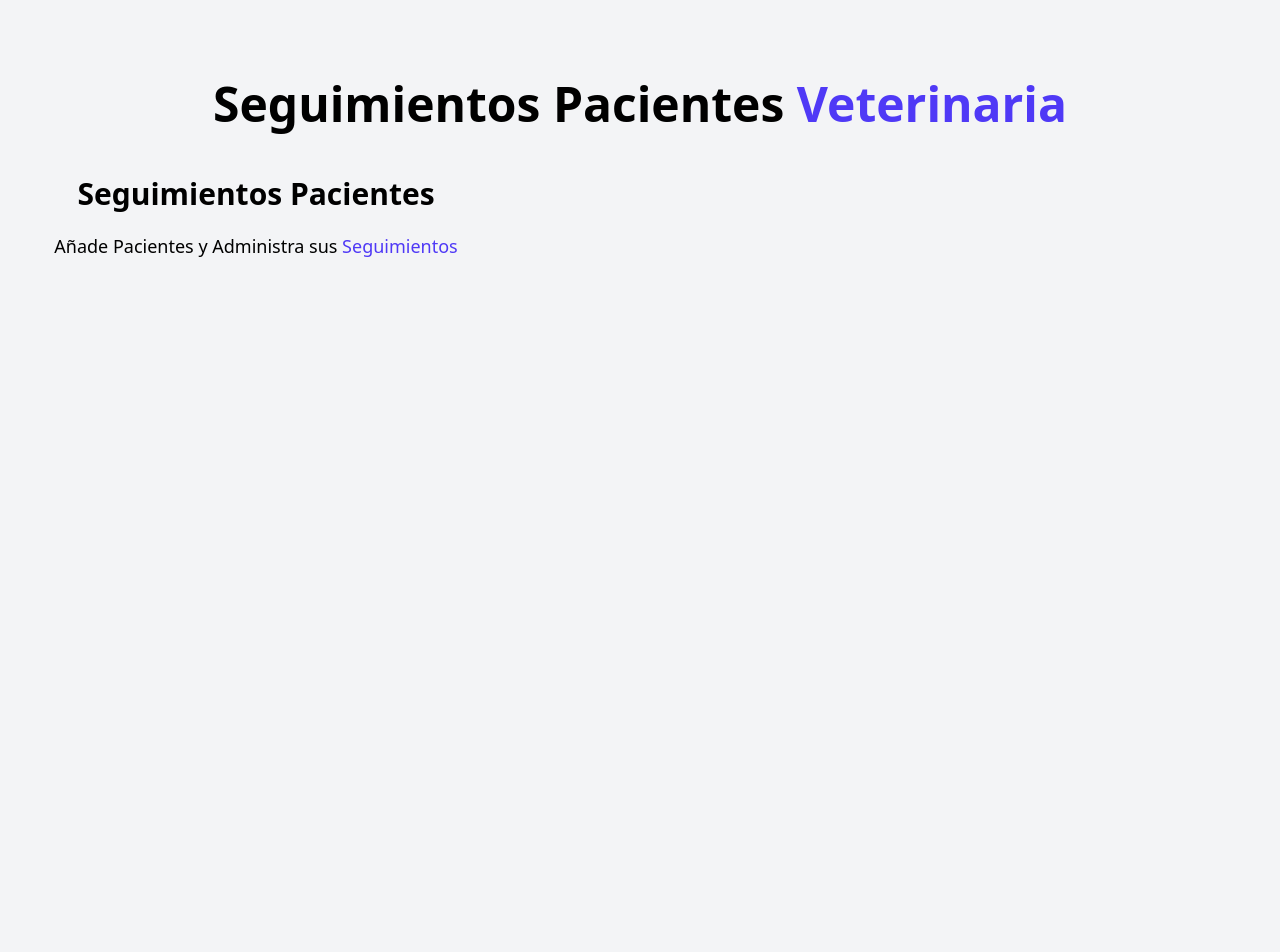
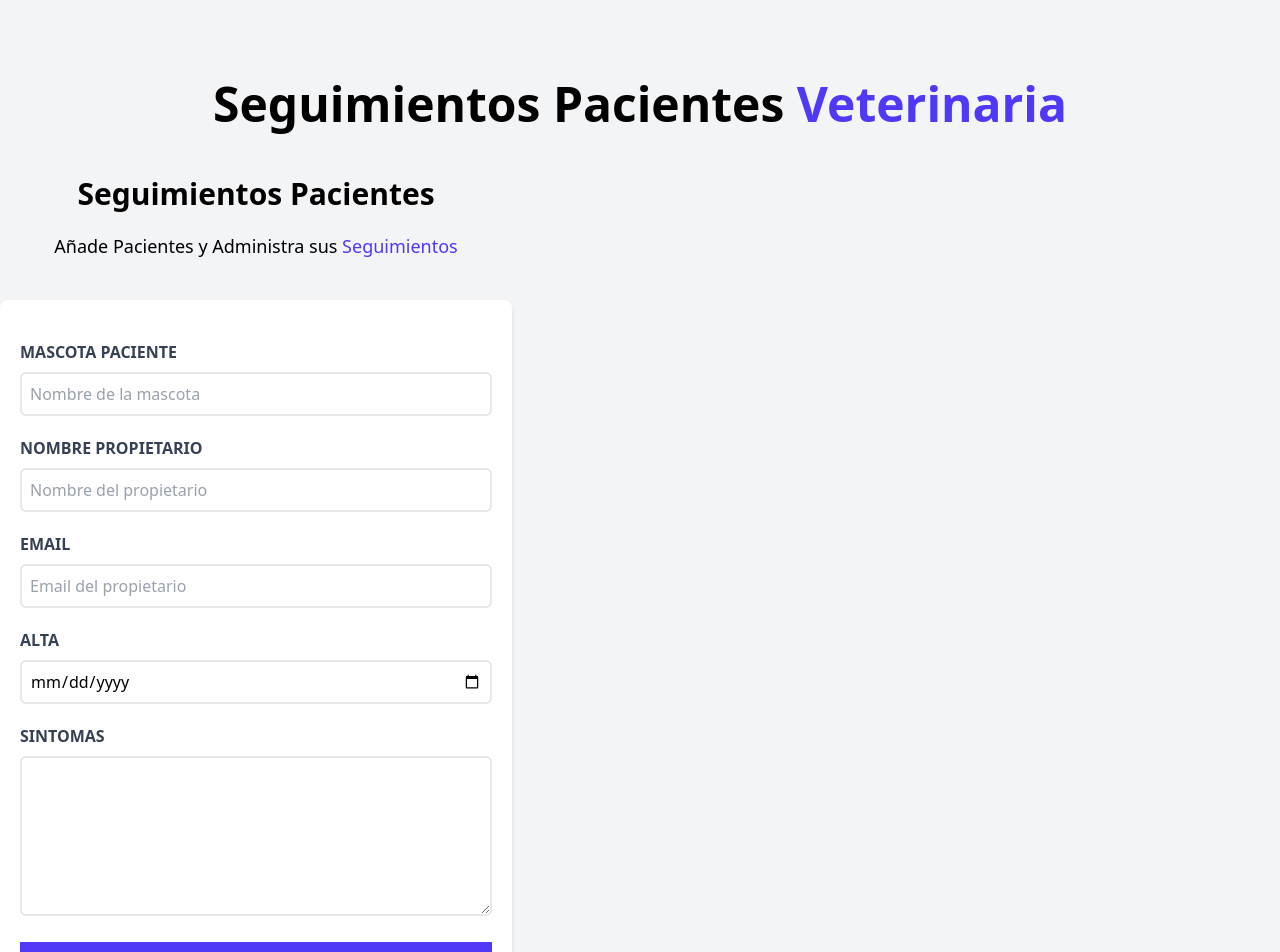
Before and after one commit to jorgeblanc9/admin-pacientes, a Vue app: page / in a window 1280 px wide. Shown: the top 952 px of the page. Before the commit the page ends 880 px from the top, so only its background shows below. Built offline with nearby package versions, Linux system fonts and the light colour scheme.

Commit message:
Agregar formulario para registrar pacientes en el componente FormularioLeft, incluyendo campos para nombre de mascota, propietario, email, fecha de alta y síntomas, mejorando la funcionalidad de la aplicación.

```diff
--- a/src/components/FormularioLeft.vue
+++ b/src/components/FormularioLeft.vue
@@ -7,5 +7,64 @@
     <p class="text-center text-lg mt-5 mb-10">
       Añade Pacientes y Administra sus <span class="text-indigo-600"> Seguimientos </span>
     </p>
+
+    <form action="" class="bg-white py-10 px-5 rounded-lg shadow-md">
+      <div class="mb-5">
+        <label for="mascota" class="block text-gray-700 uppercase font-bold"
+          >Mascota Paciente</label
+        >
+        <input
+          type="text"
+          id="mascota"
+          placeholder="Nombre de la mascota"
+          class="border-2 border-gray-200 w-full p-2 mt-2 placeholder-gray-400 rounded-md"
+        />
+      </div>
+
+      <div class="mb-5">
+        <label for="propietario" class="block text-gray-700 uppercase font-bold"
+          >Nombre Propietario</label
+        >
+        <input
+          type="text"
+          id="propietario"
+          placeholder="Nombre del propietario"
+          class="border-2 border-gray-200 w-full p-2 mt-2 placeholder-gray-400 rounded-md"
+        />
+      </div>
+
+      <div class="mb-5">
+        <label for="email" class="block text-gray-700 uppercase font-bold">Email</label>
+        <input
+          type="email"
+          id="email"
+          placeholder="Email del propietario"
+          class="border-2 border-gray-200 w-full p-2 mt-2 placeholder-gray-400 rounded-md"
+        />
+      </div>
+
+      <div class="mb-5">
+        <label for="alta" class="block text-gray-700 uppercase font-bold">Alta</label>
+        <input
+          type="date"
+          id="alta"
+          class="border-2 border-gray-200 w-full p-2 mt-2 placeholder-gray-400 rounded-md"
+        />
+      </div>
+
+      <div class="mb-5">
+        <label for="sintomas" class="block text-gray-700 uppercase font-bold">Sintomas</label>
+        <textarea
+          id="sintomas"
+          class="border-2 border-gray-200 w-full p-2 mt-2 placeholder-gray-400 rounded-md h-40"
+        ></textarea>
+      </div>
+
+      <input
+        type="submit"
+        class="bg-indigo-600 w-full p-3 text-white uppercase font-bold hover:bg-indigo-700 cursor-pointer transition-colors"
+        value="Registrar Paciente"
+      />
+    </form>
   </div>
 </template>
```
